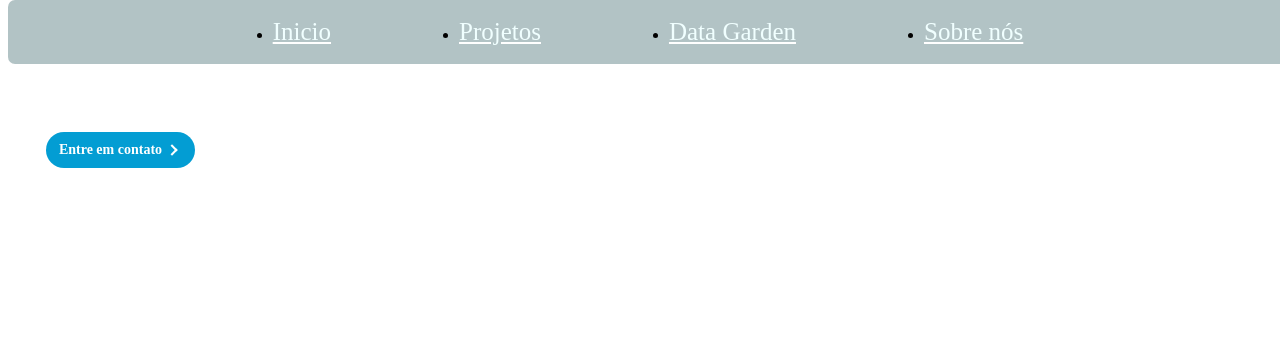
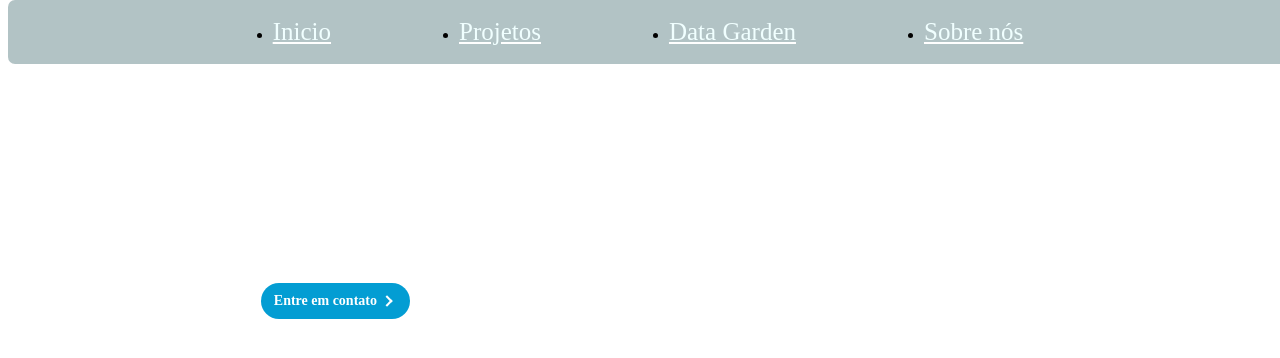
Before and after one commit to pedrohgoncalvess/data-prospex-web, a SvelteKit app: page / in a window 1280 px wide. Shown: the top 358 px of the page. Built offline with nearby package versions, Linux system fonts and the light colour scheme.

Commit message:
adjust: improving menu in mobile visualization

```diff
--- a/src/components/Header.svelte
+++ b/src/components/Header.svelte
@@ -85,6 +85,14 @@
         display: none;
     }
 
+    .nav-item a {
+        color: var(--font_primary);
+        font-size: 25px;
+    }
+
+
+    /*ENTER MESSAGES*/
+
     .enter-messages {
         display: flex;
         flex-direction: column;
@@ -95,12 +103,6 @@
         margin-top: 3%;
     }
 
-    .nav-item a {
-        color: var(--font_primary);
-        font-size: 25px;
-    }
-
-    /*BUTTONS*/
 
     .buttons-redirect {
         display: flex;
@@ -163,7 +165,6 @@
 
     .contact-button:hover > .arrow {
         transform: rotate(-45deg) translate(4px, 4px);
-        border-color: text-hover-color;
     }
 
     .contact-button:hover > .arrow::before {
@@ -178,6 +179,13 @@
 
 
     @media(min-width: 1080px) {
+
+        .enter-messages {
+            display: flex;
+            justify-content: center;
+            margin: 15% auto;
+            width: 60%;
+        }
 
         .nav-icon {
             display: none;
```
